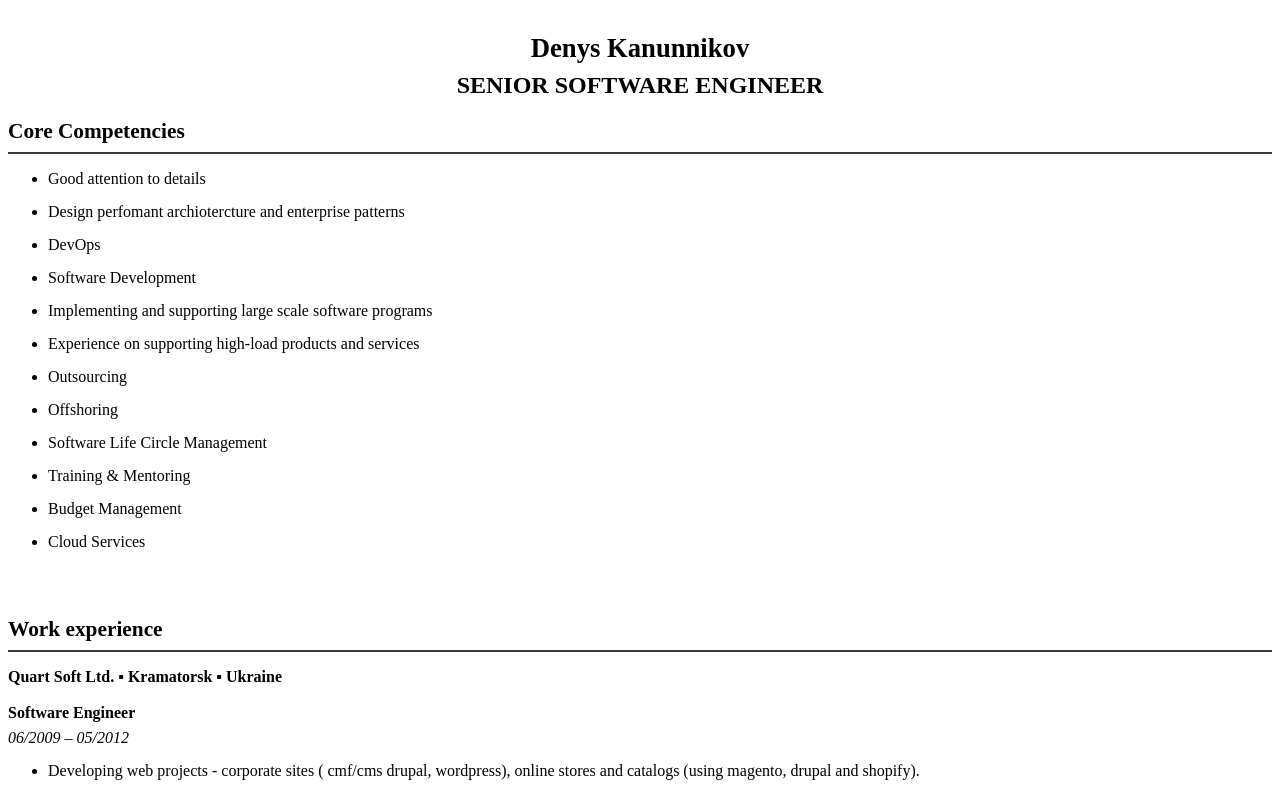
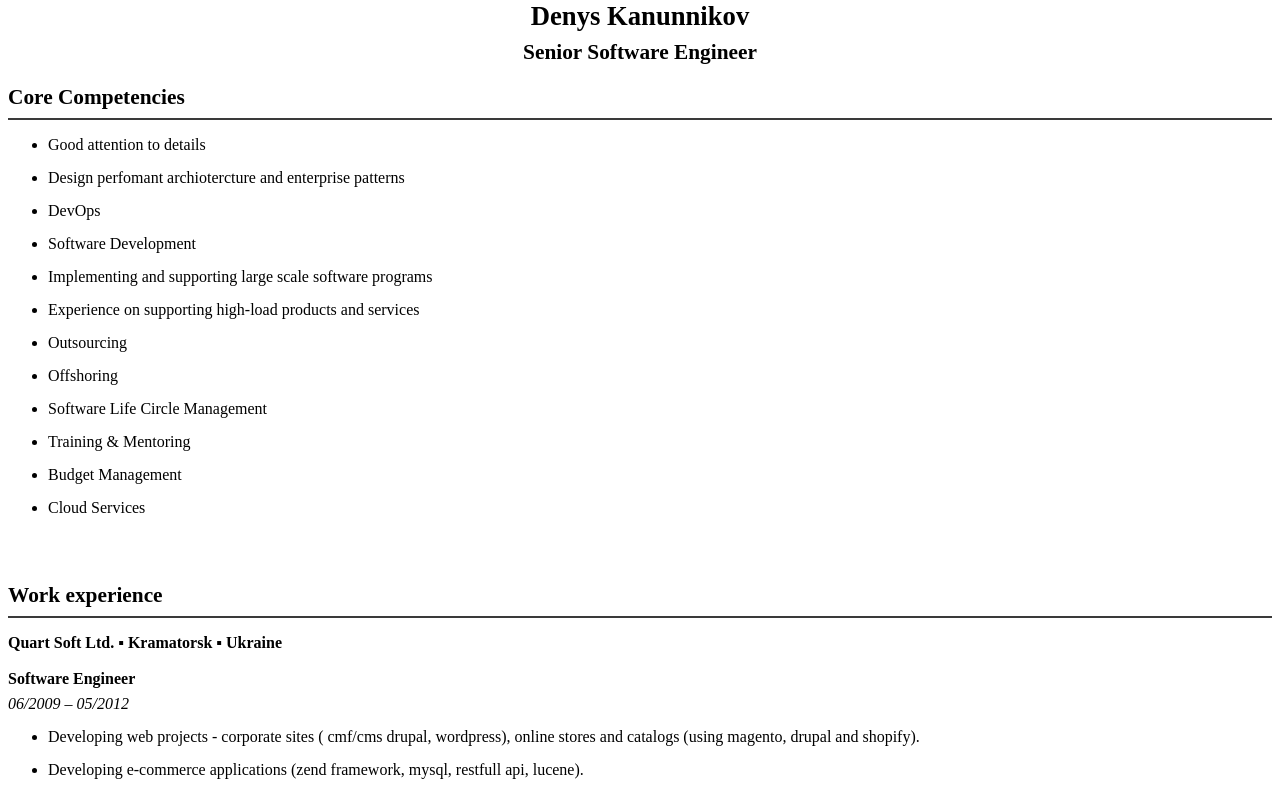
Before and after one commit to 0xdenys/0xdenys.github.io, a plain HTML site: page index.html in a window 1280 px wide. Shown: the top 791 px of the page. Drawn offline with Linux system fonts and the light colour scheme.

Commit message:
change title for github page

```diff
--- a/index.html
+++ b/index.html
@@ -31,13 +31,9 @@
 	</style>
 </head>
 <body lang="en-US" text="#000000" dir="ltr">
-<p align="justify" style="margin-bottom: 0in; line-height: 100%"><br/>
-
-</p>
 <p align="center" style="margin-bottom: 0.08in; line-height: 100%"><font face="Ubuntu"><font size="5" style="font-size: 20pt"><b>Denys
 Kanunnikov</b></font></font></p>
-<h2 class="western" align="center"><span style="font-variant: normal"><font color="#000000"><font face="Ubuntu"><font size="5" style="font-size: 18pt"><span style="letter-spacing: normal"><span style="font-style: normal">SENIOR
- SOFTWARE  ENGINEER</span></span></font></font></font></span></h2>
+<h2 class="western" align="center">Senior Software Engineer</h2>
 <h1 class="western" align="justify"><font face="Ubuntu"><font size="4" style="font-size: 16pt">Core
 Competencies</font></font></h1>
 <ul>
```
